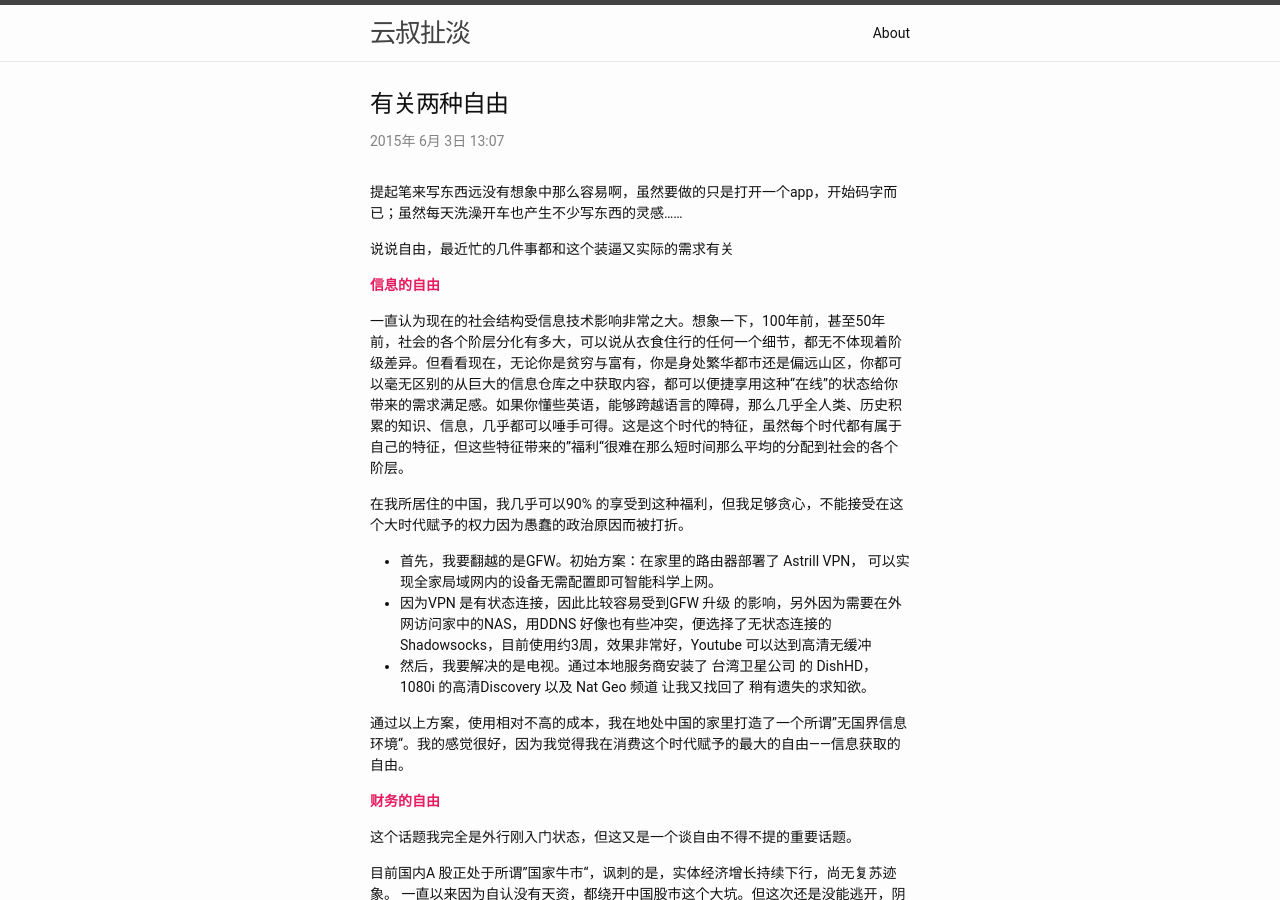
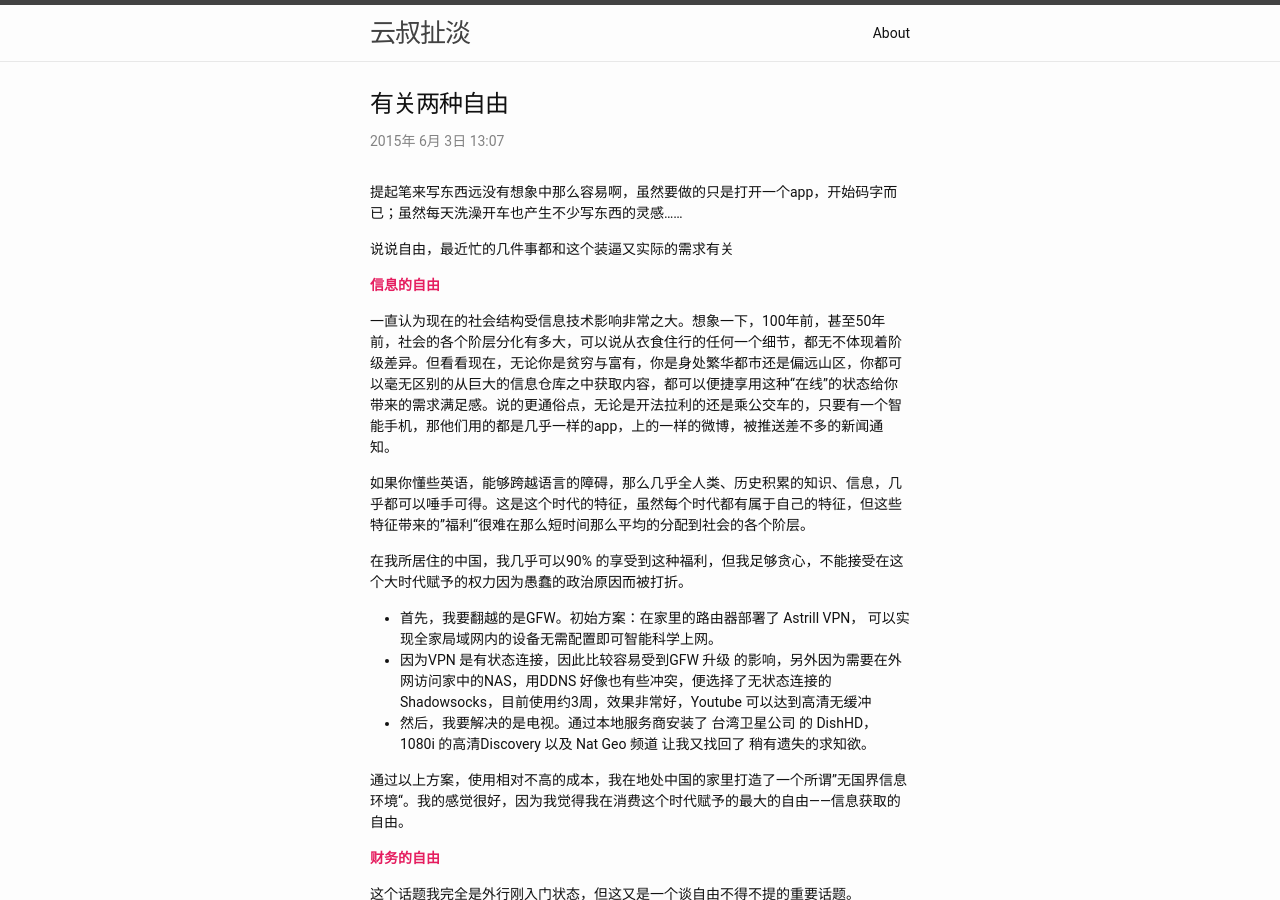
Before and after one commit to leoshcn/leoshcn.github.io, a Jekyll site: the page built from _posts/2015-06-03-two-kinds-of-freedom.md, in a window 1280 px wide and 900 px high. Built offline with Jekyll 4.4.1, drawn with Linux system fonts in a browser that asks for light colours.

Commit message:
change content

```diff
--- a/_posts/2015-06-03-two-kinds-of-freedom.md
+++ b/_posts/2015-06-03-two-kinds-of-freedom.md
@@ -10,7 +10,9 @@ category: Life
 说说自由，最近忙的几件事都和这个装逼又实际的需求有关
 
 ### 信息的自由
-一直认为现在的社会结构受信息技术影响非常之大。想象一下，100年前，甚至50年前，社会的各个阶层分化有多大，可以说从衣食住行的任何一个细节，都无不体现着阶级差异。但看看现在，无论你是贫穷与富有，你是身处繁华都市还是偏远山区，你都可以毫无区别的从巨大的信息仓库之中获取内容，都可以便捷享用这种“在线”的状态给你带来的需求满足感。如果你懂些英语，能够跨越语言的障碍，那么几乎全人类、历史积累的知识、信息，几乎都可以唾手可得。这是这个时代的特征，虽然每个时代都有属于自己的特征，但这些特征带来的”福利“很难在那么短时间那么平均的分配到社会的各个阶层。
+一直认为现在的社会结构受信息技术影响非常之大。想象一下，100年前，甚至50年前，社会的各个阶层分化有多大，可以说从衣食住行的任何一个细节，都无不体现着阶级差异。但看看现在，无论你是贫穷与富有，你是身处繁华都市还是偏远山区，你都可以毫无区别的从巨大的信息仓库之中获取内容，都可以便捷享用这种“在线”的状态给你带来的需求满足感。说的更通俗点，无论是开法拉利的还是乘公交车的，只要有一个智能手机，那他们用的都是几乎一样的app，上的一样的微博，被推送差不多的新闻通知。
+
+如果你懂些英语，能够跨越语言的障碍，那么几乎全人类、历史积累的知识、信息，几乎都可以唾手可得。这是这个时代的特征，虽然每个时代都有属于自己的特征，但这些特征带来的”福利“很难在那么短时间那么平均的分配到社会的各个阶层。
 
 在我所居住的中国，我几乎可以90% 的享受到这种福利，但我足够贪心，不能接受在这个大时代赋予的权力因为愚蠢的政治原因而被打折。
 
```
